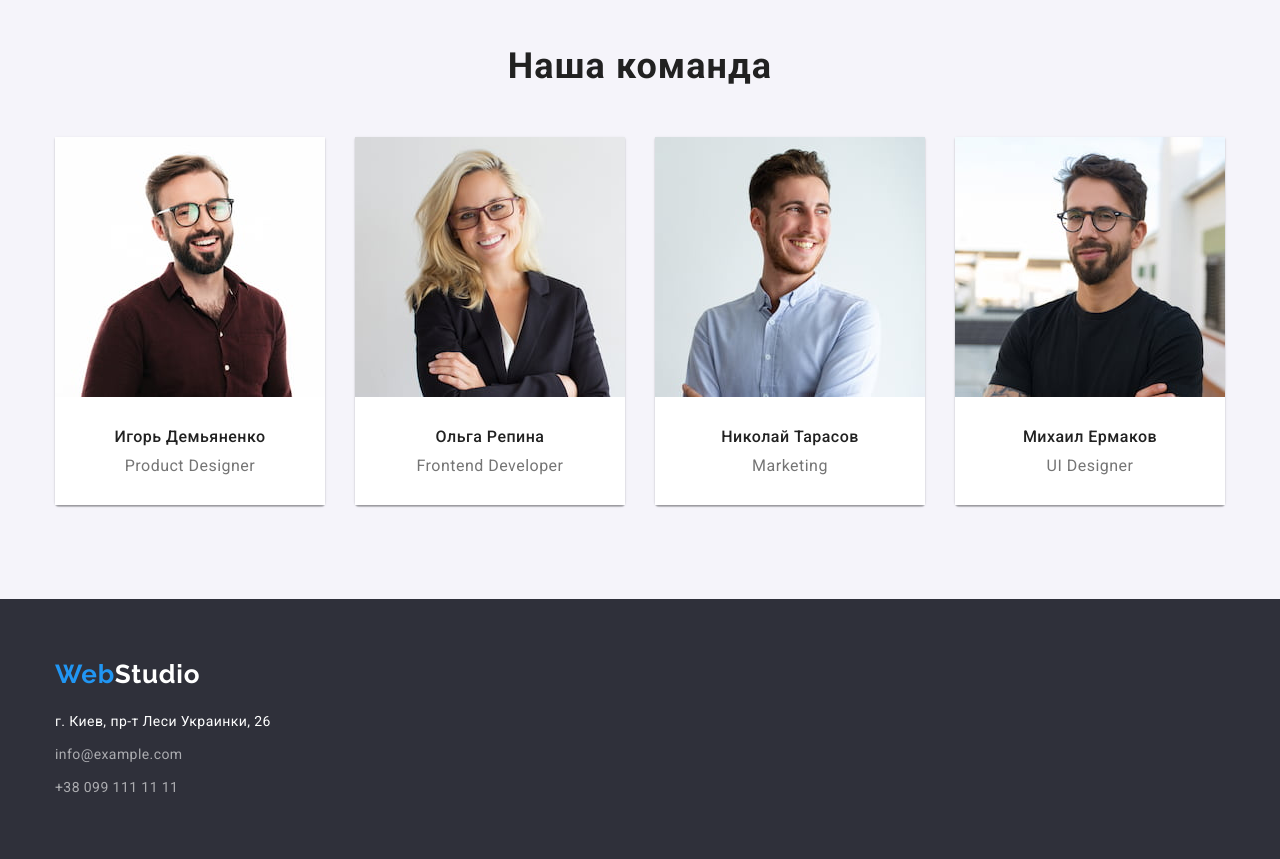
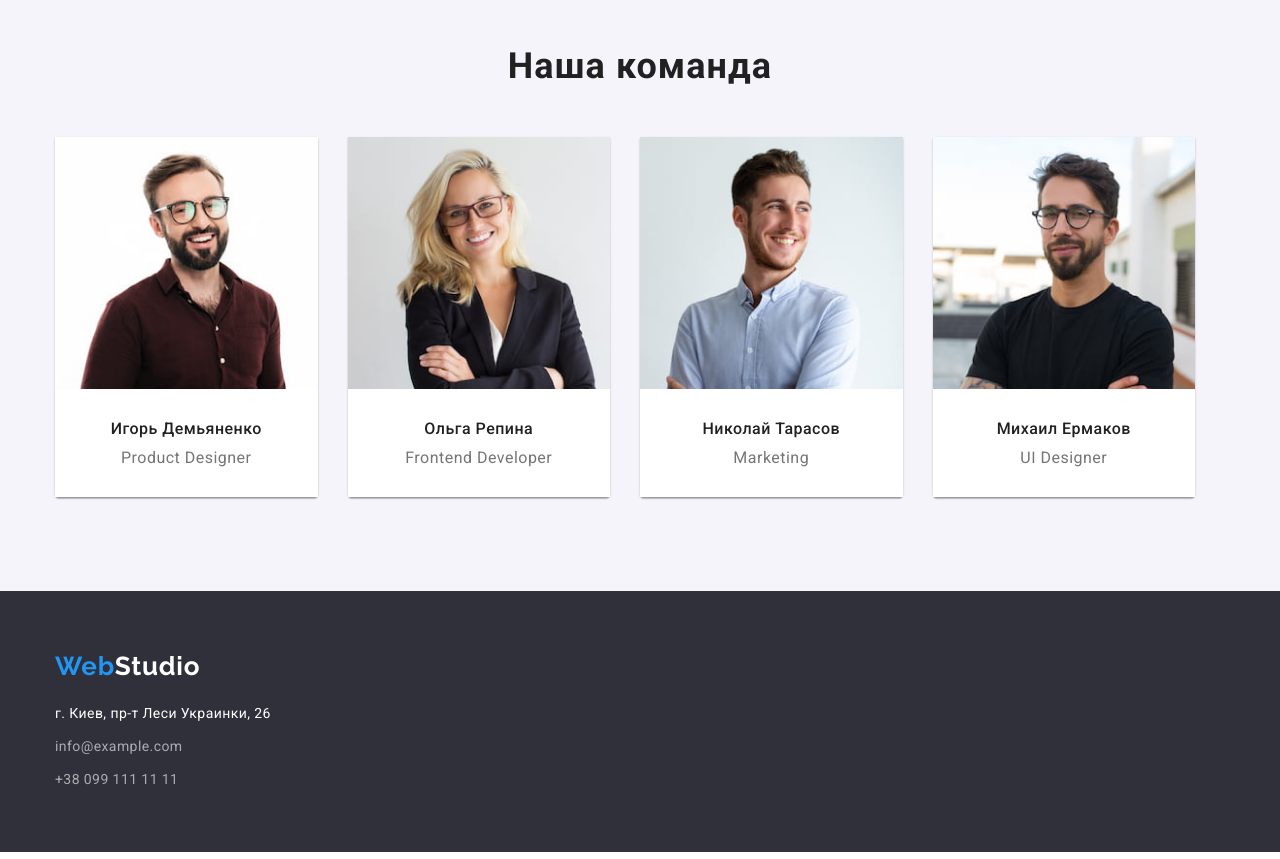
Before and after one commit to Elena-Tsoy/goit-markup-hw-03, a plain HTML site: page index.html in a window 1280 px wide. Shown: the part 1500-2359 px from the top of the page. Drawn offline with nearby package versions, Linux system fonts and the light colour scheme.

Commit message:
финальное исправление ошибок

```diff
--- a/css/styles.css
+++ b/css/styles.css
@@ -264,16 +264,18 @@ section.activity.section {
 
 .team .list {
   display: flex;
-  margin-left: calc(-1 * var(--card-set-gap));
 }
 
 .team-list > .item {
   flex-basis: calc(100% / 4 - var(--card-set-gap));
-  margin-left: var(--card-set-gap);
 
   box-shadow: 0px 1px 3px rgba(0, 0, 0, 0.12), 0px 1px 1px rgba(0, 0, 0, 0.14),
-    0px 2px 1px rgba(0, 0, 0, 0.2);
+  0px 2px 1px rgba(0, 0, 0, 0.2);
   border-radius: 0px 0px 4px 4px;
+  }
+
+.team-list > .item:not(:last-child) {
+  margin-right: var(--card-set-gap);
 }
 
 .team-list .title {
@@ -424,7 +426,7 @@ section.activity.section {
 
 .project-content {
   border: 1px solid #eeeeee;
-  box-sizing: border-box;
+  border-top: none;
 
   padding-top: 20px;
   padding-bottom: 20px;
```
